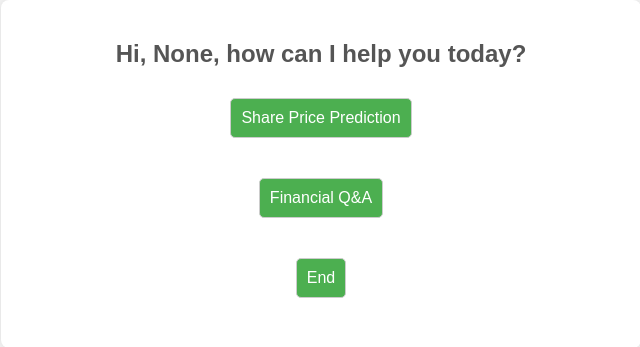
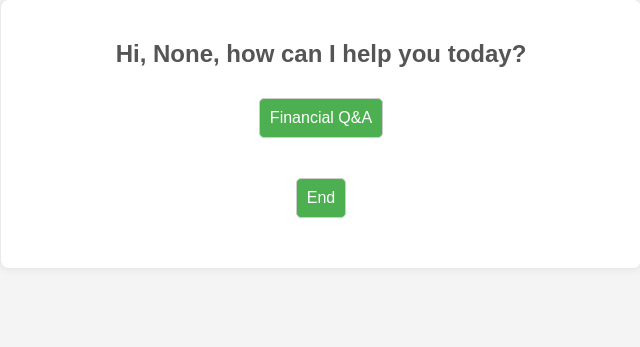
Before and after one commit to jidawei001/common-joke, a Flask app: page /main in a window 1280 px wide. Shown: the top 347 px of the page, without its empty margins (319-959 px from the left). Run offline with Flask 3, Linux system fonts and the light colour scheme.

Commit message:
Update main.html

```diff
--- a/templates/main.html
+++ b/templates/main.html
@@ -66,9 +66,6 @@
 <body>
     <div class="container">
         <h2>Hi, {{r}}, how can I help you today?</h2>
-        <form action="/prediction" method="post">
-            <input type="submit" value="Share Price Prediction">
-        </form>
         <form action="/makersuite" method="post">
             <input type="submit" value="Financial Q&A">
         </form>
```
